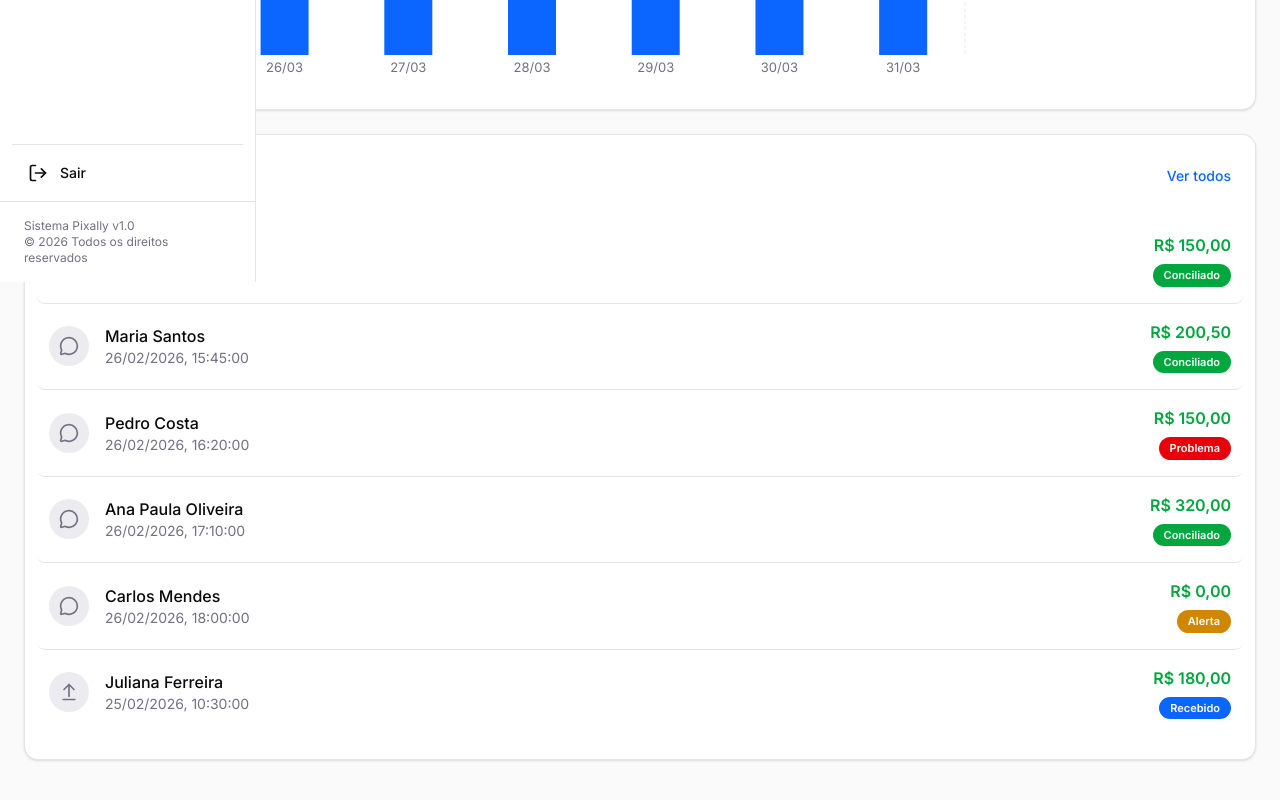
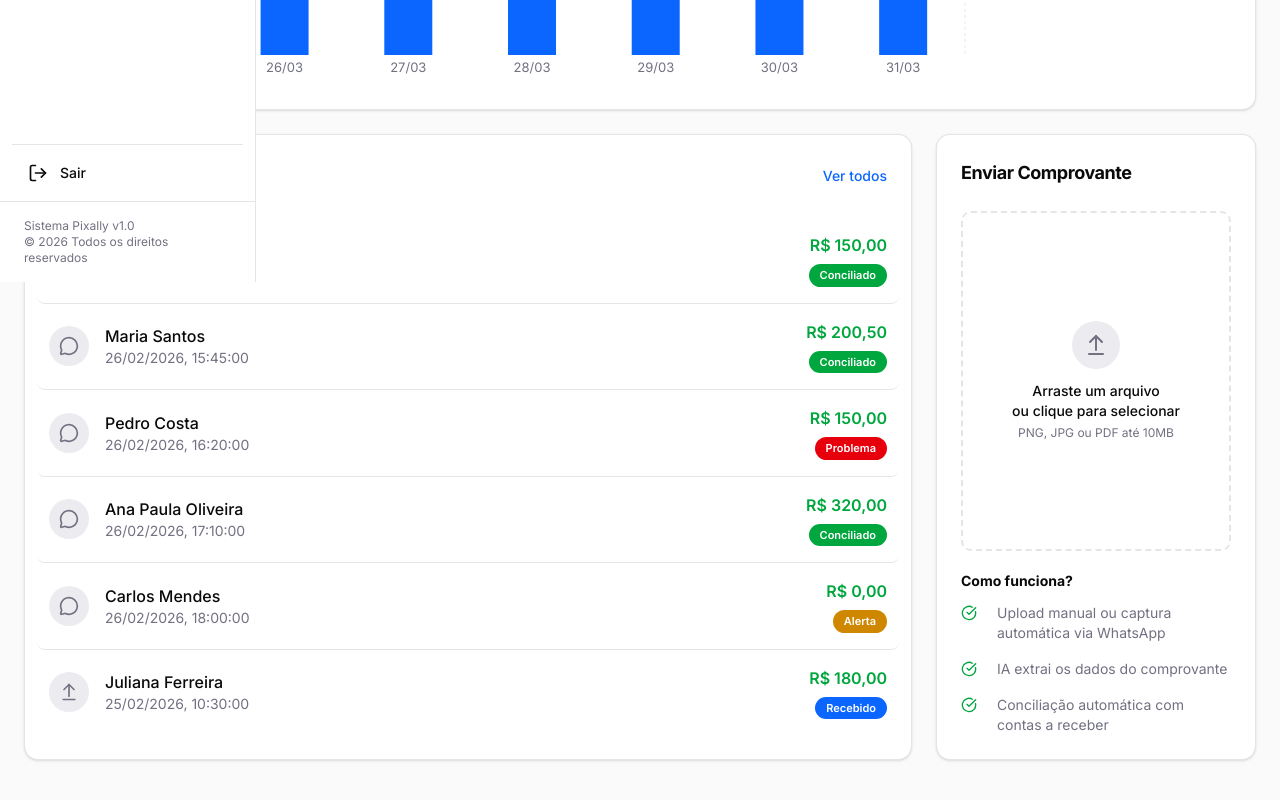
Before and after one commit to pixally-app/pixally-frontend, a Next.js app: page /dashboard in a window 1280 px wide. Shown: the part 518-1318 px from the top of the page. Built offline with nearby package versions, Linux system fonts and the light colour scheme.

Commit message:
feat: add manual receipt upload

```diff
--- a/src/app/(main)/dashboard/page.tsx
+++ b/src/app/(main)/dashboard/page.tsx
@@ -7,6 +7,7 @@ import {
 } from "lucide-react";
 import { ReceiptsChart } from "@/components/dashboard/receipts-chart";
 import { LatestReceipts } from "@/components/dashboard/latest-receipts";
+import { UploadReceipt } from "@/components/dashboard/upload-receipt";
 import Link from "next/link";
 
 const summaryCards = [
@@ -66,6 +67,7 @@ export default function DashboardPage() {
           <ReceiptsChart />
         </CardContent>
       </Card>
+      <div className="grid grid-cols-1 lg:grid-cols-[1fr_320px] gap-6">
         <Card>
           <CardHeader className="flex-row items-center justify-between">
             <CardTitle className="text-lg font-bold">
@@ -82,6 +84,18 @@ export default function DashboardPage() {
             <LatestReceipts />
           </CardContent>
         </Card>
+
+        <Card className="flex flex-col">
+          <CardHeader>
+            <CardTitle className="text-lg font-bold">
+              Enviar Comprovante
+            </CardTitle>
+          </CardHeader>
+          <CardContent className="flex-1">
+            <UploadReceipt />
+          </CardContent>
+        </Card>
+      </div>
     </div>
   );
 }
--- /dev/null
+++ b/src/components/dashboard/upload-receipt.tsx
@@ -0,0 +1,104 @@
+"use client";
+
+import { useRef, useState, useCallback } from "react";
+import { ArrowUpFromLine, CircleCheckBig } from "lucide-react";
+
+const ACCEPTED_TYPES = ["image/png", "image/jpeg", "image/jpg", "application/pdf"];
+const MAX_SIZE_MB = 10;
+
+const steps = [
+  "Upload manual ou captura automática via WhatsApp",
+  "IA extrai os dados do comprovante",
+  "Conciliação automática com contas a receber",
+];
+
+export function UploadReceipt() {
+  const [isDragging, setIsDragging] = useState(false);
+  const inputRef = useRef<HTMLInputElement>(null);
+
+  const handleFile = useCallback((file: File) => {
+    if (!ACCEPTED_TYPES.includes(file.type)) return;
+    if (file.size > MAX_SIZE_MB * 1024 * 1024) return;
+    // TODO: processar arquivo
+    console.log("Arquivo selecionado:", file.name);
+  }, []);
+
+  const handleDrop = useCallback(
+    (e: React.DragEvent) => {
+      e.preventDefault();
+      setIsDragging(false);
+      const file = e.dataTransfer.files[0];
+      if (file) handleFile(file);
+    },
+    [handleFile]
+  );
+
+  const handleDragOver = useCallback((e: React.DragEvent) => {
+    e.preventDefault();
+    setIsDragging(true);
+  }, []);
+
+  const handleDragLeave = useCallback((e: React.DragEvent) => {
+    e.preventDefault();
+    setIsDragging(false);
+  }, []);
+
+  const handleChange = useCallback(
+    (e: React.ChangeEvent<HTMLInputElement>) => {
+      const file = e.target.files?.[0];
+      if (file) handleFile(file);
+    },
+    [handleFile]
+  );
+
+  return (
+    <div className="flex h-full flex-col gap-5">
+      <button
+        type="button"
+        onClick={() => inputRef.current?.click()}
+        onDrop={handleDrop}
+        onDragOver={handleDragOver}
+        onDragLeave={handleDragLeave}
+        className={`flex w-full flex-1 flex-col items-center justify-center gap-3 rounded-lg border-2 border-dashed p-12 text-center transition-colors cursor-pointer ${
+          isDragging
+            ? "border-primary bg-primary/5"
+            : "border-border hover:border-primary/50"
+        }`}
+      >
+        <div className="rounded-full bg-muted p-3 text-muted-foreground">
+          <ArrowUpFromLine className="size-6" />
+        </div>
+        <div>
+          <p className="text-sm font-medium">
+            Arraste um arquivo
+            <br />
+            ou clique para selecionar
+          </p>
+          <p className="mt-1 text-xs text-muted-foreground">
+            PNG, JPG ou PDF até 10MB
+          </p>
+        </div>
+      </button>
+
+      <input
+        ref={inputRef}
+        type="file"
+        accept=".png,.jpg,.jpeg,.pdf"
+        className="hidden"
+        onChange={handleChange}
+      />
+
+      <div className="space-y-3">
+        <p className="text-sm font-bold">Como funciona?</p>
+        <ul className="space-y-4">
+          {steps.map((step) => (
+            <li key={step} className="flex items-start gap-5">
+              <CircleCheckBig className="mt-0.5 size-4 shrink-0 text-success" />
+              <span className="text-sm text-muted-foreground">{step}</span>
+            </li>
+          ))}
+        </ul>
+      </div>
+    </div>
+  );
+}
```
Lines whose indentation alone changed are shown as unchanged.
